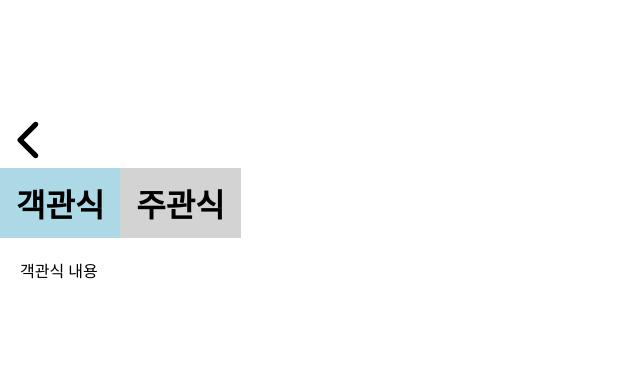
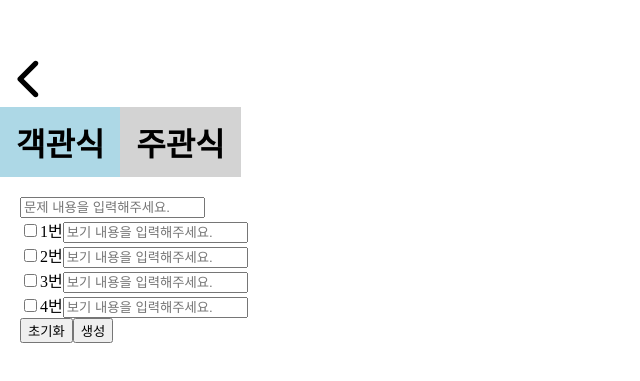
Before and after one commit to hyeon9782/dev-quiz, a React (Vite) app: page /create in a window 1280 px wide. Shown: the part 193-574 px from the top of the page, without its empty margins (0-640 px from the left). Built offline with nearby package versions, Linux system fonts and the light colour scheme.

Commit message:
feat: MultipleChoiceForm, ShortAnswerForm 컴포넌트 마크업

```diff
--- a/src/components/common/Tabs/Tabs.tsx
+++ b/src/components/common/Tabs/Tabs.tsx
@@ -64,7 +64,6 @@ const TabsTrigger = ({
   );
 };
 
-// 추후에 비교값에 따른 display:none으로 변경
 const TabsContent = ({
   children,
   value,
--- /dev/null
+++ b/src/components/create/MultipleChoiceForm/MultipleChoiceForm.style.ts
@@ -0,0 +1,10 @@
+import { css } from "@emotion/react";
+
+export const questionInputStyle = css({});
+
+export const optionListStyle = css({
+  display: "flex",
+  flexDirection: "column",
+});
+
+export const optionInputStyle = css({});
--- /dev/null
+++ b/src/components/create/MultipleChoiceForm/MultipleChoiceForm.tsx
@@ -0,0 +1,65 @@
+import {
+  optionInputStyle,
+  optionListStyle,
+  questionInputStyle,
+} from "./MultipleChoiceForm.style";
+
+const MultipleChoiceForm = () => {
+  return (
+    <>
+      <form>
+        <input
+          css={questionInputStyle}
+          type="text"
+          placeholder="문제 내용을 입력해주세요."
+        />
+        <div css={optionListStyle}>
+          <div>
+            <input type="checkbox" id="number-1" />
+            <label htmlFor="number-1">1번</label>
+            <input
+              css={optionInputStyle}
+              type="text"
+              placeholder="보기 내용을 입력해주세요."
+            />
+          </div>
+          <div>
+            <input type="checkbox" id="number-2" />
+            <label htmlFor="number-2">2번</label>
+            <input
+              css={optionInputStyle}
+              type="text"
+              placeholder="보기 내용을 입력해주세요."
+            />
+          </div>
+          <div>
+            <input type="checkbox" id="number-3" />
+            <label htmlFor="number-3">3번</label>
+            <input
+              css={optionInputStyle}
+              type="text"
+              placeholder="보기 내용을 입력해주세요."
+              id="number-3"
+            />
+          </div>
+          <div>
+            <input type="checkbox" id="number-4" />
+            <label htmlFor="number-4">4번</label>
+            <input
+              css={optionInputStyle}
+              type="text"
+              placeholder="보기 내용을 입력해주세요."
+              id="number-4"
+            />
+          </div>
+        </div>
+      </form>
+      <div>
+        <button>초기화</button>
+        <button>생성</button>
+      </div>
+    </>
+  );
+};
+
+export default MultipleChoiceForm;
--- /dev/null
+++ b/src/components/create/ShortAnswerForm/ShortAnswerForm.tsx
@@ -0,0 +1,14 @@
+const ShortAnswerForm = () => {
+  return (
+    <form>
+      <input type="text" placeholder="문제 내용을 입력해주세요." />
+      <input type="text" placeholder="정답을 입력해주세요." />
+      <div>
+        <button>초기화</button>
+        <button>생성</button>
+      </div>
+    </form>
+  );
+};
+
+export default ShortAnswerForm;
--- a/src/pages/CreatePage/CreatePage.tsx
+++ b/src/pages/CreatePage/CreatePage.tsx
@@ -1,6 +1,8 @@
 import Container from "../../components/common/Container/Container";
 import Header from "../../components/common/Header/Header";
 import Tabs from "../../components/common/Tabs/Tabs";
+import MultipleChoiceForm from "../../components/create/MultipleChoiceForm/MultipleChoiceForm";
+import ShortAnswerForm from "../../components/create/ShortAnswerForm/ShortAnswerForm";
 
 const CreatePage = () => {
   return (
@@ -11,8 +13,12 @@ const CreatePage = () => {
           <Tabs.Trigger value="객관식">객관식</Tabs.Trigger>
           <Tabs.Trigger value="주관식">주관식</Tabs.Trigger>
         </Tabs.List>
-        <Tabs.Content value="객관식">객관식 내용</Tabs.Content>
-        <Tabs.Content value="주관식">주관식 내용</Tabs.Content>
+        <Tabs.Content value="객관식">
+          <MultipleChoiceForm />
+        </Tabs.Content>
+        <Tabs.Content value="주관식">
+          <ShortAnswerForm />
+        </Tabs.Content>
       </Tabs>
     </Container>
   );
--- a/src/pages/RoomsPage/RoomsPage.tsx
+++ b/src/pages/RoomsPage/RoomsPage.tsx
@@ -5,7 +5,7 @@ import SearchBar from "../../components/room/SearchBar/SearchBar";
 import { roomListStyle } from "./RoomsPage.style";
 import CreateButton from "../../components/room/CreateButton/CreateButton";
 import Modal from "../../components/common/Modal/Modal";
-import CreateForm from "../../components/room/CreateForm/CreateForm";
+import CreateForm from "../../components/room/CreateRoomForm/CreateRommForm";
 
 const list = [
   {
```
Also changed, not shown: src/components/create/ShortAnswerForm/ShortAnswerForm.style.ts (added), src/components/room/CreateRoomForm/CreateRommForm.tsx (renamed from src/components/room/CreateForm/CreateForm.tsx), src/components/room/CreateRoomForm/CreateRoomForm.style.ts (added).
